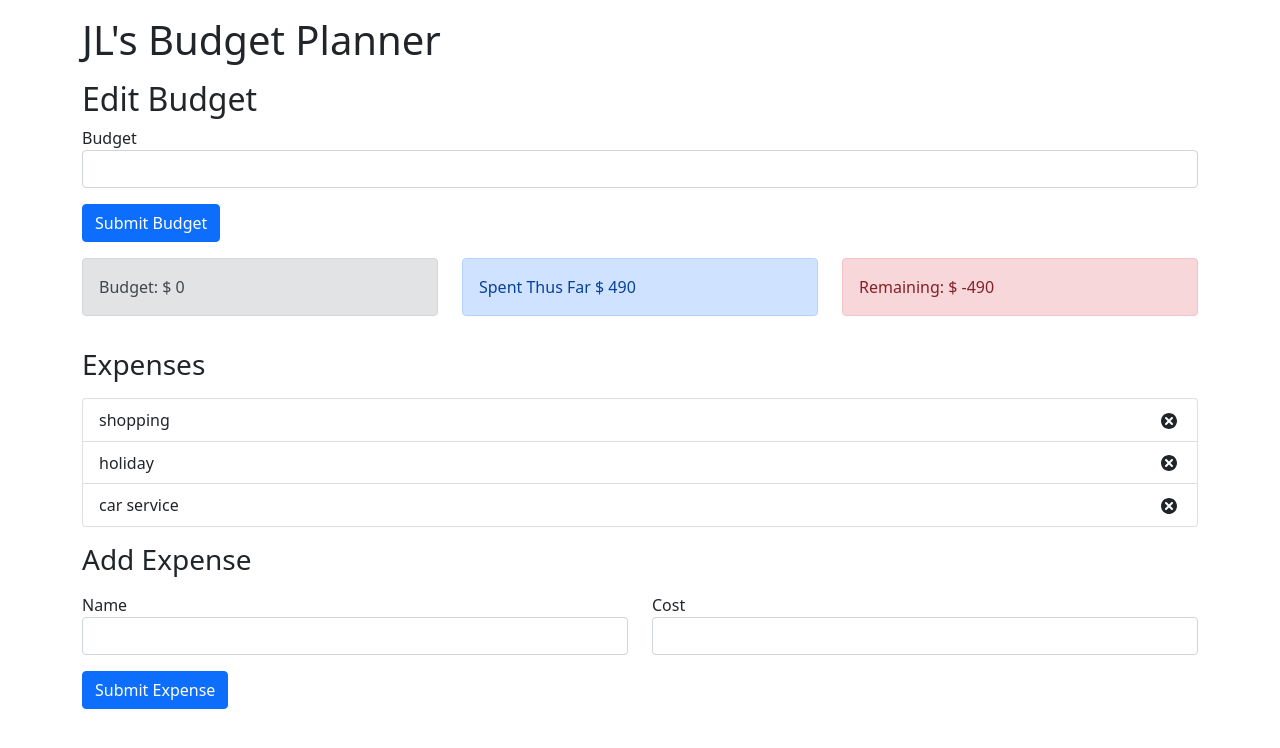
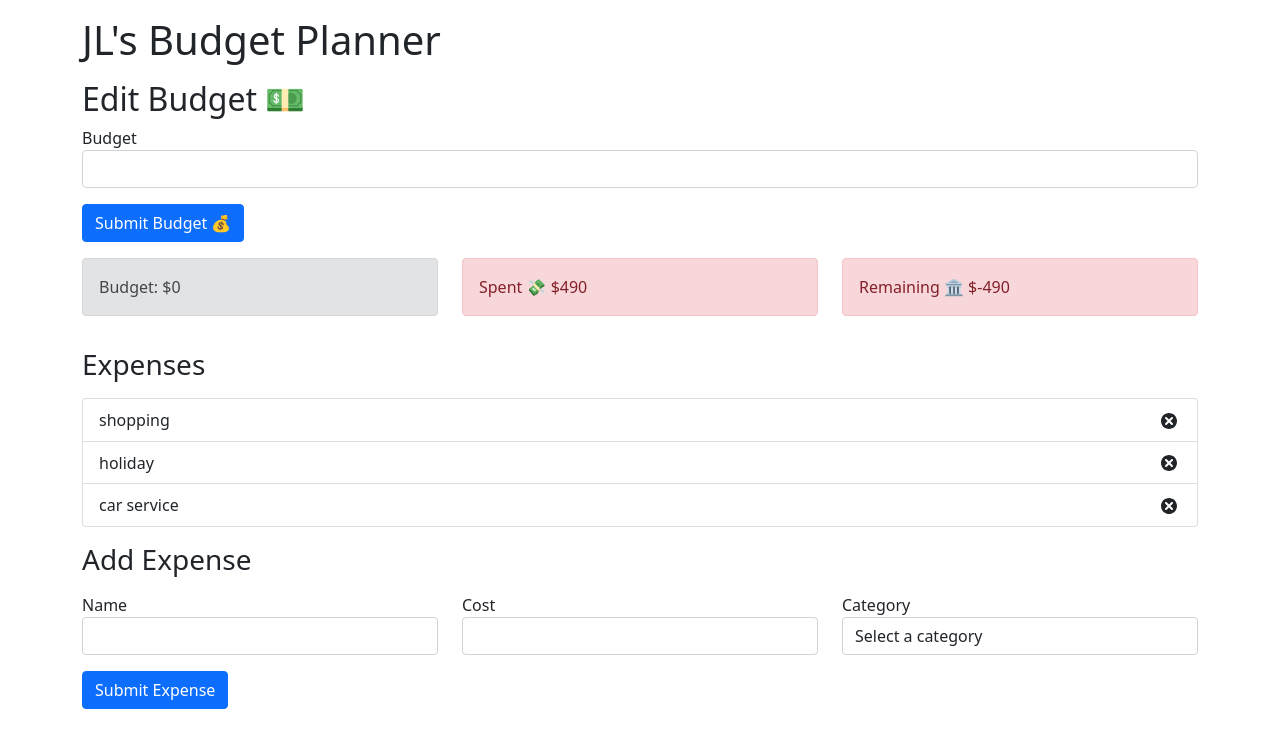
Before and after one commit to ngjunlong9651/react-budget-app, a React (Create React App) app: page / in a window 1280 px wide. Shown: the top 748 px of the page. Built offline with nearby package versions, Linux system fonts and the light colour scheme.

Commit message:
added category

```diff
--- a/src/App.js
+++ b/src/App.js
@@ -13,7 +13,7 @@ const App = () => {
 		<AppProvider>
 			<div className='container'>
 				<h1 className='mt-3'>JL's Budget Planner</h1>
-				<h2 className='mt-3'> Edit Budget </h2>
+				<h2 className='mt-3'> Edit Budget 💵 </h2>
 					<AddBudgetForm />
 				<div className='row mt-3'>
 					<div className='col-sm'>
--- a/src/components/AddExpense.js
+++ b/src/components/AddExpense.js
@@ -6,6 +6,7 @@ const AddExpenseForm =() => {
     const {dispatch} = useContext(AppContext)
     const [name,setName] = useState('')
     const [cost,setCost] = useState('')
+    const [category, setCategory] = useState('')
 
     const onSubmit = (event) => {
         event.preventDefault();
@@ -14,6 +15,7 @@ const AddExpenseForm =() => {
             id: uuidv4(),
             name: name,
             cost: parseInt(cost),
+            category: category,
         };
 
         dispatch({
@@ -49,6 +51,25 @@ const AddExpenseForm =() => {
                         onChange = {(event)=> setCost(event.target.value)}
                     ></input>
                 </div>
+                <div className='col-sm'>
+                    <label for ="category"> Category </label>
+                    <select
+                        required = 'required'
+                        type='radio'
+                        className='form-control'
+                        value ={category}
+                        onChange={(event)=> setCategory(event.target.value)}
+                    >
+                        <option value ="">Select a category</option>
+                        <option value ="food">Food 🍔 </option>
+                        <option value ="transport">Transport 🚗 </option>
+                        <option value ="rent">Rent 🏠</option>
+                        <option value ="utilities">Utilities 🔌</option>
+                        <option value ="entertainment">Entertainment 🪩 </option>
+                        <option value ="healthcare"> Healthcare 🏥 </option>
+                        <option value ="others"> Others ❓</option>
+                    </select>
+                </div>
             </div>
             <div className='row'>
                 <div className='col-sm'>
--- a/src/components/Budget.js
+++ b/src/components/Budget.js
@@ -5,7 +5,7 @@ const Budget = ()=> {
     const {budget} = useContext(AppContext)
     return (
         <div className='alert alert-secondary'>
-            <span>Budget: $ {budget} </span>
+            <span>Budget: ${budget} </span>
         </div>
     );
 };
--- a/src/components/BudgetForm.js
+++ b/src/components/BudgetForm.js
@@ -35,7 +35,7 @@ const AddBudgetForm =() => {
             <div className='row'>
                 <div className='col-sm'>
                     <button type='submit' className='btn btn-primary mt-3'>
-                        Submit Budget
+                        Submit Budget 💰
                     </button>
                 </div>
             </div>
--- a/src/components/ExpenseList.js
+++ b/src/components/ExpenseList.js
@@ -7,7 +7,7 @@ const ExpenseList =() => {
     return (
         <ul className='list-group'>
             {expenses.map((expense)=>(
-                <ExpenseItem id ={expense.id} name ={expense.name} cost ={expense.cost} />
+                <ExpenseItem id ={expense.id} name ={expense.name} cost ={expense.cost} category ={expense.category} />
             ))}
         </ul>
     )
--- a/src/components/ExpenseTotal.js
+++ b/src/components/ExpenseTotal.js
@@ -7,8 +7,8 @@ const ExpenseTotal =() => {
         return (total += item.cost)
     }, 0)
     return (
-        <div className='alert alert-primary'>
-            <span> Spent Thus Far $ {totalExpenses} </span>
+        <div className='alert alert-danger'>
+            <span> Spent 💸 ${totalExpenses} </span>
         </div>
     );
 };
--- a/src/components/Remaining.js
+++ b/src/components/Remaining.js
@@ -11,7 +11,7 @@ const Remaining = () => {
     const alertType = totalExpenses > budget ? 'alert-danger': 'alert-success';
     return (
         <div className= {`alert ${alertType}`}>
-            <span>Remaining: $ {budget - totalExpenses} </span>
+            <span>Remaining 🏛️ ${budget - totalExpenses} </span>
         </div>
     )
 };
```
